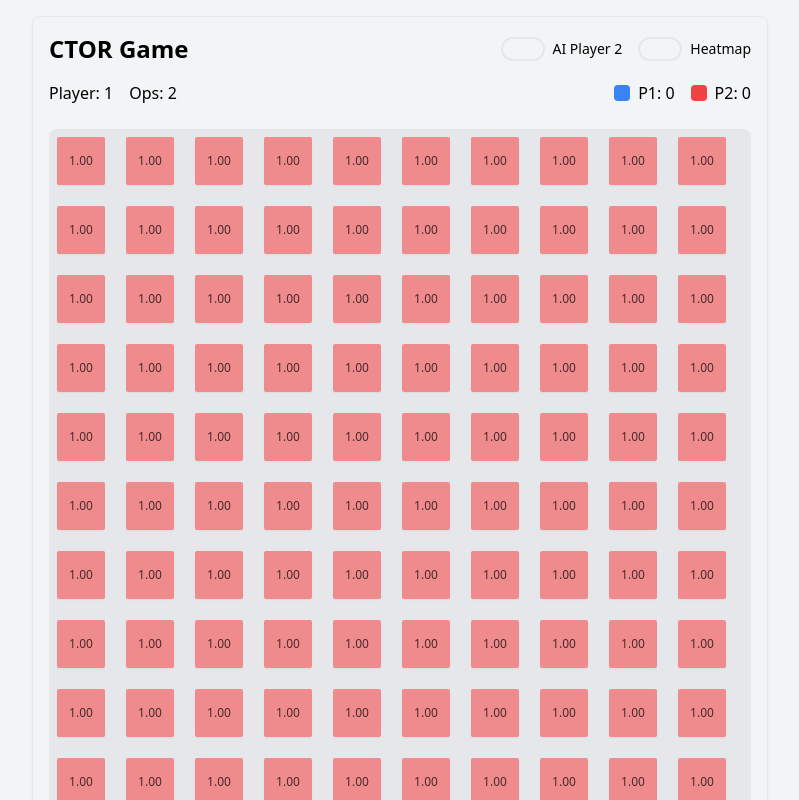
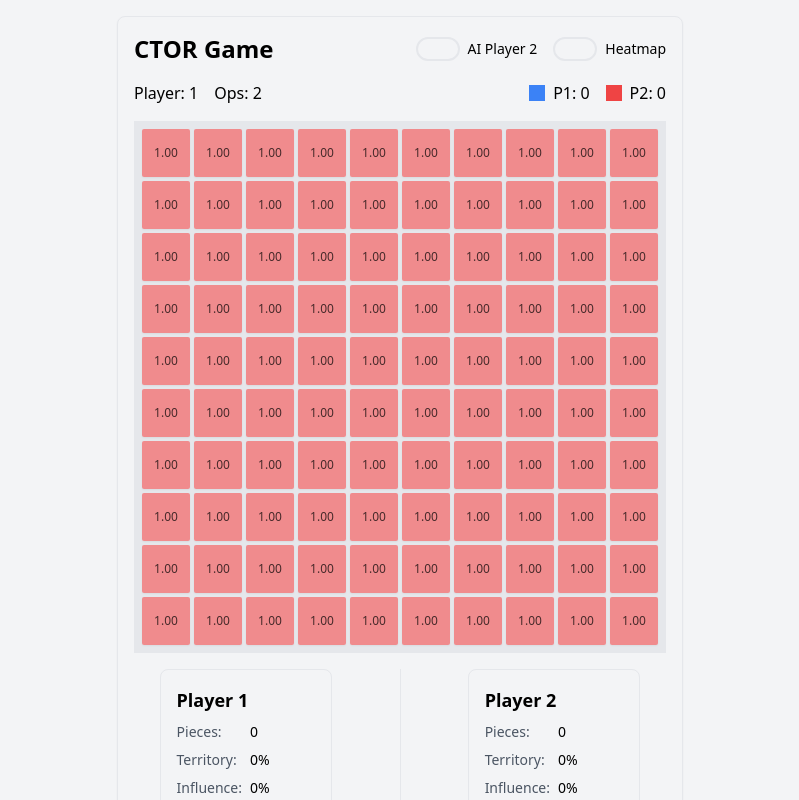
Before and after one commit to xtile/pathfinder-demo, a React (Vite) app: page / in a window 1280 px wide. Shown: the top 800 px of the page, without its empty margins (240-1039 px from the left). Built offline with nearby package versions, Linux system fonts and the light colour scheme.

Commit message:
grid from one-filer

```diff
--- a/src/pages/Game.tsx
+++ b/src/pages/Game.tsx
@@ -1,4 +1,3 @@
-import React from 'react';
 import { AlertDialog, Card, Switch, Label } from '@/components/ui';
 import { useReducer, useState, useMemo, useEffect } from 'react';
 import { AlertDialogAction, AlertDialogContent, AlertDialogDescription, AlertDialogFooter, AlertDialogHeader, AlertDialogTitle } from "@/components/ui/alert-dialog";
@@ -100,11 +99,9 @@ export const Game = () => {
  }, [st.board, st.p]);
 
  return (
-   <div className="flex flex-col items-center p-4 gap-4 max-w-3xl mx-auto">
-     <Card className="w-full p-4">
-       {/* Header */}
-       <div className="space-y-4 mb-6">
-         <div className="flex justify-between items-center">
+  <div className="flex flex-col items-center p-4 gap-4">
+    <Card className="p-4">
+      <div className="flex justify-between items-center mb-4">
         <h1 className="text-2xl font-bold">CTOR Game</h1>
         <div className="flex items-center gap-4">
           <div className="flex items-center gap-2">
@@ -118,44 +115,37 @@ export const Game = () => {
         </div>
       </div>
 
-         <div className="flex justify-between items-center">
+      <div className="flex justify-between items-center mb-4">
         <div>
           <span className="mr-4">Player: {st.p === P.A ? '1' : '2'}</span>
           <span>Ops: {st.ops}</span>
         </div>
         <div className="flex gap-4">
           <div className="flex items-center">
-               <div className="w-4 h-4 bg-blue-500 mr-2 rounded"/>
+            <div className="w-4 h-4 bg-blue-500 mr-2"/>
             <span>P1: {st.board.flat().filter(c => c === P.A).length}</span>
           </div>
           <div className="flex items-center">
-               <div className="w-4 h-4 bg-red-500 mr-2 rounded"/>
+            <div className="w-4 h-4 bg-red-500 mr-2"/>
             <span>P2: {st.board.flat().filter(c => c === P.B).length}</span>
           </div>
         </div>
       </div>
-       </div>
 
-       {/* Game Grid */}
-       <div className="w-full">
-         <div className="grid grid-cols-10 gap-1 bg-gray-200 p-2 rounded-lg aspect-square">
-           {st.board.map((row, x) => (
-             <React.Fragment key={x}>
-               {row.map((cell, y) => (
+      {/* Исправленная сетка */}
+      <div className="grid grid-cols-10 gap-1 bg-gray-200 p-2">
+        {st.board.map((r,x) => r.map((c,y) => (
           <Cell
             key={`${x}-${y}`}
             x={x}
             y={y}
-                   v={cell}
+            v={c}
             s={scores[x][y]}
             sel={sel}
             map={map}
             onClick={() => click(x, y)}
           />
-               ))}
-             </React.Fragment>
-           ))}
-         </div>
+        )))}
       </div>
 
       {/* Position analysis */}
```
Lines whose indentation alone changed are shown as unchanged.
